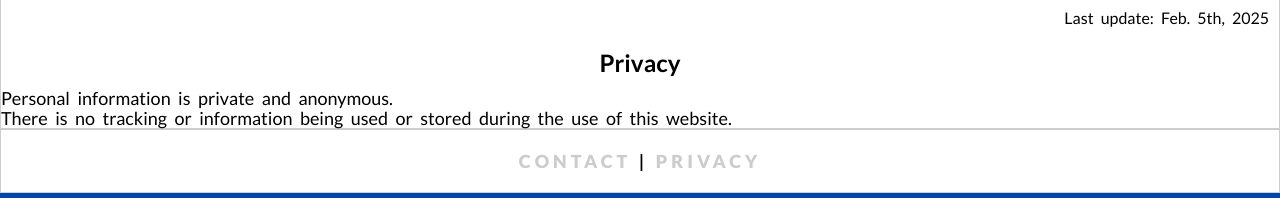
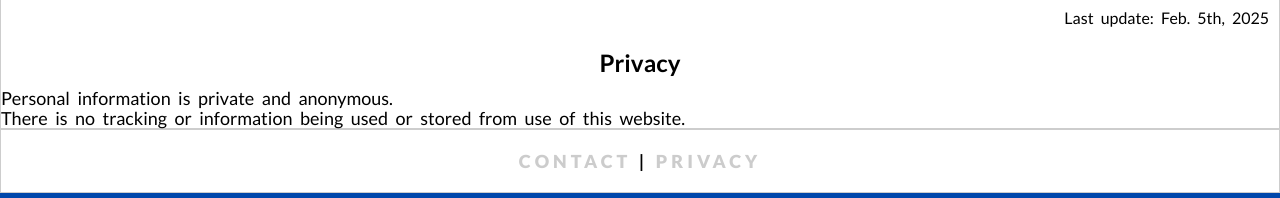
Before and after one commit to cake-a/mdmedicaidresource, a plain HTML site: page privacy.html in a window 1280 px wide. Shown: the part 229-427 px from the top of the page. Drawn offline with Linux system fonts and the light colour scheme; a script that the page names is missing.

Commit message:
Update privacy.html

```diff
--- a/privacy.html
+++ b/privacy.html
@@ -33,7 +33,7 @@
         <p class="updates">Last update: Feb. 5th, 2025</p>
         <h4>Privacy</h4>
         <p>Personal information is private and anonymous.</p>
-        <p>There is no tracking or information being used or stored during the use of this website.</p>
+        <p>There is no tracking or information being used or stored from use of this website.</p>
       </main>
 
 
```
